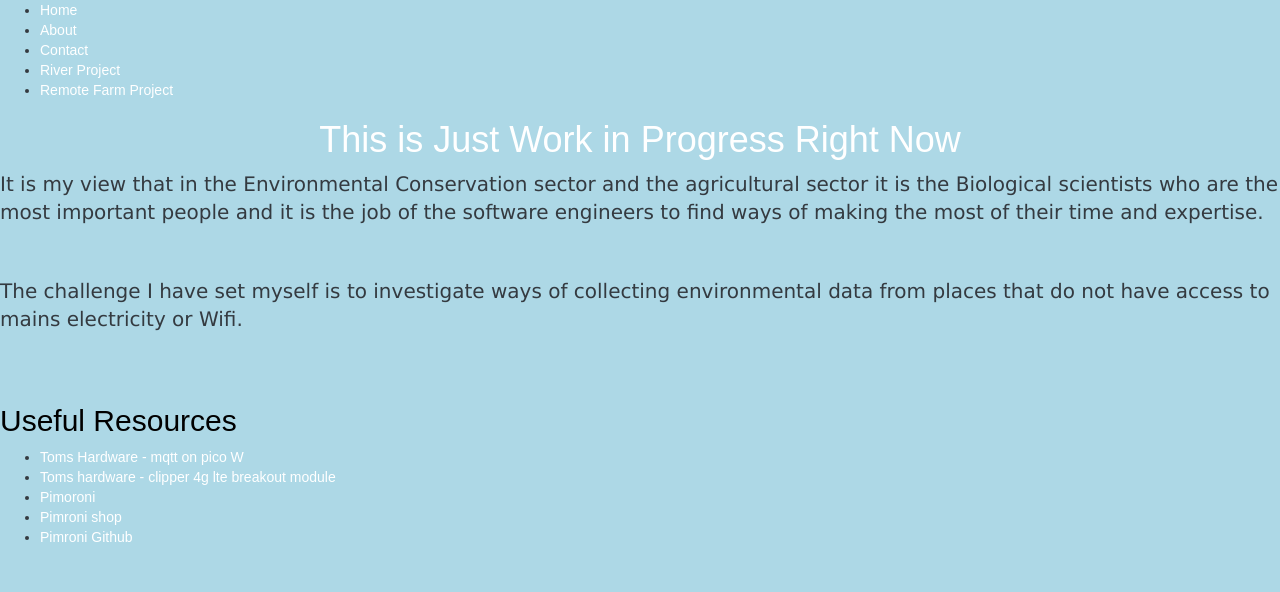
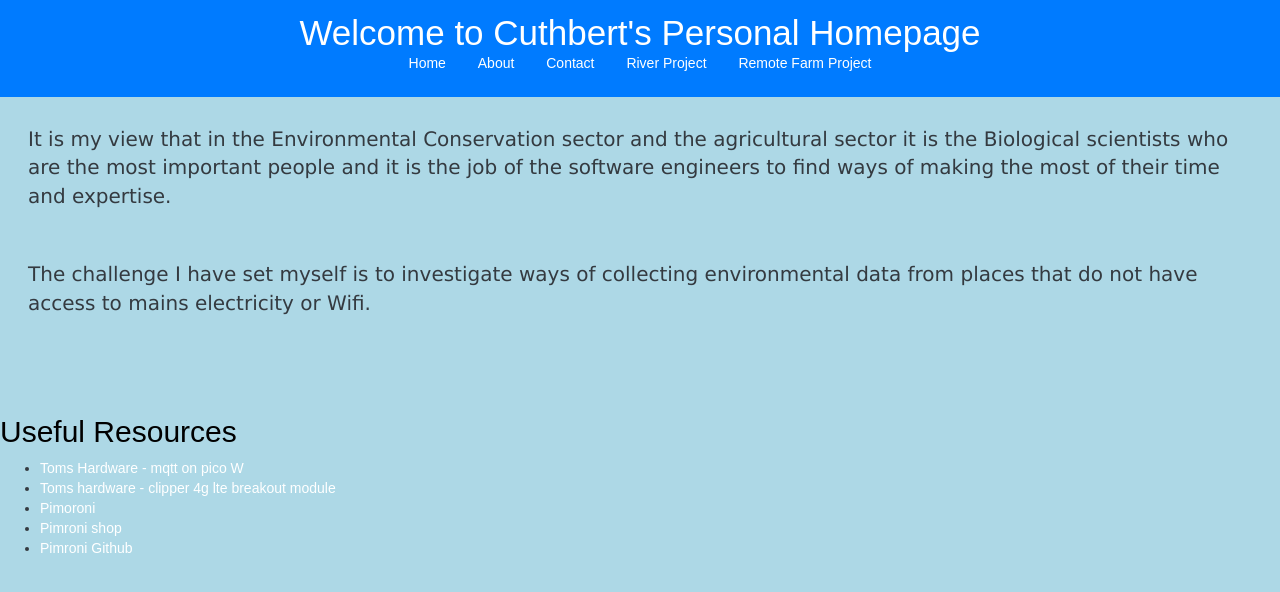
Before and after one commit to cuthbert86/cuthbert86.github.io, a Jekyll site: the page Remote_Farm_Project.html, which Jekyll copies as it is, in a window 1280 px wide. Shown: the top 592 px of the page. Built offline with Jekyll 4.4.1, drawn with Linux system fonts in a browser that asks for light colours.

Commit message:
Update Remote_Farm_Project.html
Signed-off-by: Cuthbert Baines <149163506+cuthbert86@users.noreply.github.com>

```diff
--- a/Remote_Farm_Project.html
+++ b/Remote_Farm_Project.html
@@ -47,6 +47,9 @@ a:active {
 </style>
 </head>
 <body>
+    <header>
+        <h1>Welcome to Cuthbert's Personal Homepage</h1>
+        <nav>
             <ul>
                 <li><a href="index.html">Home</a></li>
                 <li><a href="about.html">About</a></li>
@@ -54,8 +57,9 @@ a:active {
                 <li><a href="River_Project.html">River Project</a></li>
                 <li><a href="Remote_Farm_Project.html">Remote Farm Project</a></li>
             </ul>
-    <h1>This is Just Work in Progress Right Now</h1>
-
+        </nav>
+    </header>
+    <main>
     <p>
     It is my view that in the Environmental Conservation sector and the agricultural sector it is the Biological scientists who are the most important
     people and it is the job of the software engineers to find ways of making the most of their time and expertise.
@@ -64,6 +68,7 @@ a:active {
     <p>
     The challenge I have set myself is to investigate ways of collecting environmental data from places that do not have access to mains electricity or Wifi.
     </p>
+    </main>
         <br></br>
     <h2> Useful Resources</h2>
 
```
Lines whose indentation alone changed are shown as unchanged.
